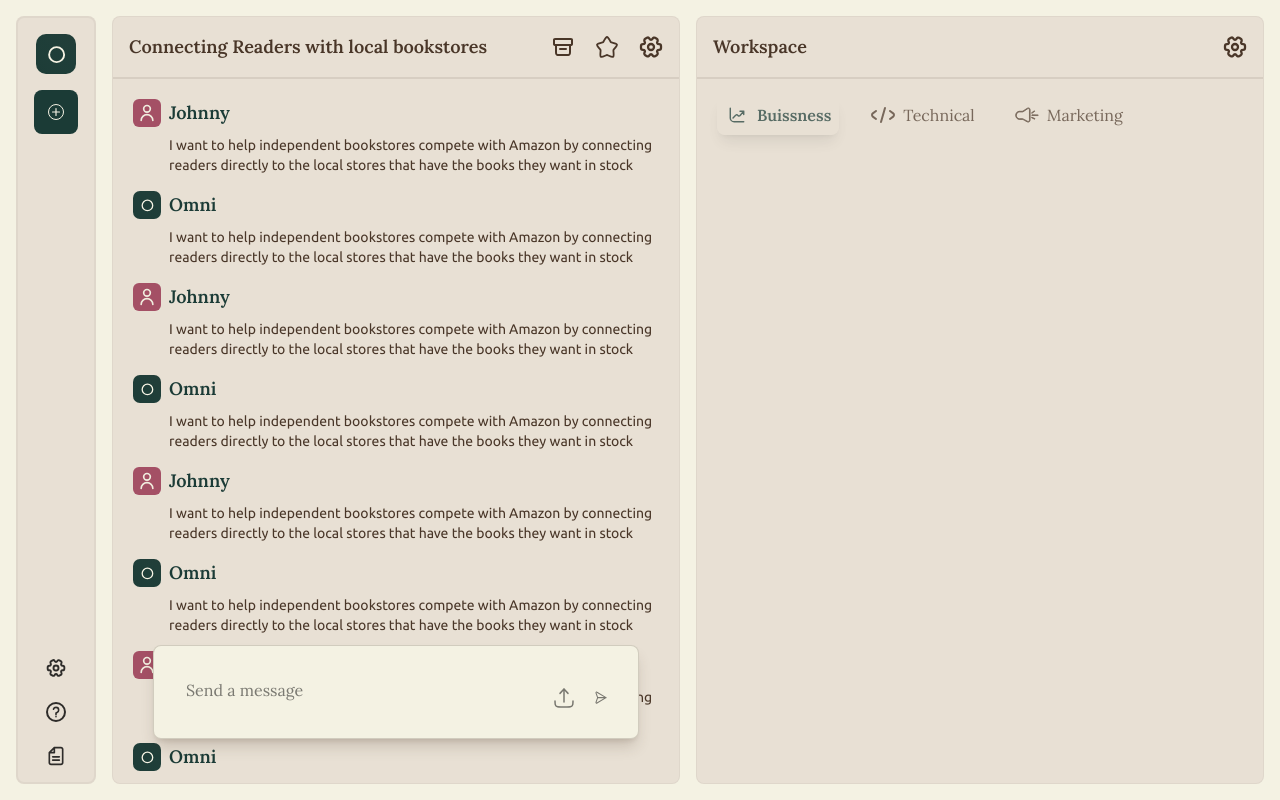
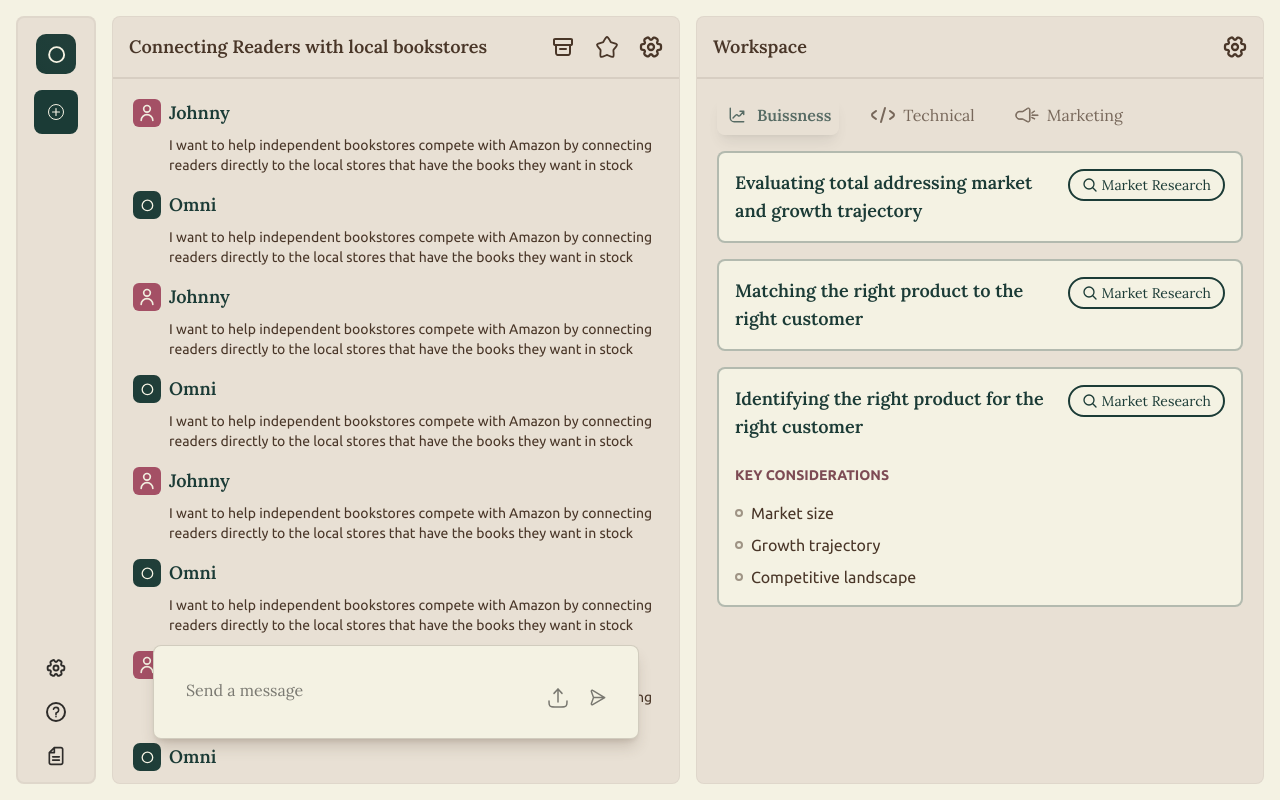
Before and after one commit to web3sandyyy/launchboard, a Next.js app: page / in a window 1280 px wide. Both pictures are taken after typing "Sample" into the empty fields and a click on the button 949 px from the left and 426 px from the top of the page. Built offline with nearby package versions, Linux system fonts and the light colour scheme.

Commit message:
workspace chats added

```diff
--- a/src/components/Chat.tsx
+++ b/src/components/Chat.tsx
@@ -58,20 +58,6 @@ const Chat = () => {
           message="I want to help independent bookstores compete with Amazon by connecting readers directly to the local stores that have the books they want in stock"
         />
         <AiChat message="I want to help independent bookstores compete with Amazon by connecting readers directly to the local stores that have the books they want in stock" />
-        <UserChat
-          username="Johnny"
-          message="I want to help independent bookstores compete with Amazon by connecting readers directly to the local stores that have the books they want in stock"
-        />
-        <AiChat message="I want to help independent bookstores compete with Amazon by connecting readers directly to the local stores that have the books they want in stock" />
-        <UserChat
-          username="Johnny"
-          message="I want to help independent bookstores compete with Amazon by connecting readers directly to the local stores that have the books they want in stock"
-        />
-        <AiChat message="I want to help independent bookstores compete with Amazon by connecting readers directly to the local stores that have the books they want in stock" />
-        <UserChat
-          username="Johnny"
-          message="I want to help independent bookstores compete with Amazon by connecting readers directly to the local stores that have the books they want in stock"
-        />
 
         <InputBox placeholder="Send a message" css="sticky bottom-6 left-5 w-[calc(100%-2.5rem)]" />
       </div>
--- a/src/components/InputBox.tsx
+++ b/src/components/InputBox.tsx
@@ -49,7 +49,7 @@ const InputBox = ({
           <Image
             src={upload}
             alt="upload"
-            className="p-1 w-8 h-8 opacity-50 mt-3 rounded-full hover:bg-brown/20 hover:opacity-70 transition-all duration-200"
+            className="p-1 w-8 h-8 min-w-8 min-h-8 opacity-50 mt-3 rounded-full hover:bg-brown/20 hover:opacity-70 transition-all duration-200"
           />
         )}
 
@@ -58,7 +58,7 @@ const InputBox = ({
             <Image
               src={send}
               alt="send"
-              className="p-1 w-8 h-8 opacity-50 mt-3 rounded-full hover:bg-brown/20 hover:opacity-70 transition-all duration-200"
+              className="p-1 w-8 h-8 min-w-8 min-h-8 opacity-50 mt-3 rounded-full hover:bg-brown/20 hover:opacity-70 transition-all duration-200"
             />
           </button>
         )}
--- a/src/components/Workspace.tsx
+++ b/src/components/Workspace.tsx
@@ -8,7 +8,7 @@ import marketing from "@/assets/icons/market.svg";
 import buissnessSelected from "@/assets/icons/buissnessGreen.svg";
 import technicalSelected from "@/assets/icons/technicalGreen.svg";
 import marketingSelected from "@/assets/icons/marketGreen.svg";
-
+import WorkspaceChat from "./WorkspaceChat";
 import { useState } from "react";
 
 const Workspace = () => {
@@ -31,6 +31,24 @@ const Workspace = () => {
     },
   ];
 
+  const workspaceChats = [
+    {
+      title: "Evaluating total addressing market and growth trajectory",
+      researchType: "Market Research",
+      keyPoints: ["Market size", "Growth trajectory", "Competitive landscape"],
+    },
+    {
+      title: "Matching the right product to the right customer",
+      researchType: "Market Research",
+      keyPoints: ["Market size", "Growth trajectory", "Competitive landscape"],
+    },
+    {
+      title: "Identifying the right product for the right customer",
+      researchType: "Market Research",
+      keyPoints: ["Market size", "Growth trajectory", "Competitive landscape"],
+    },
+  ];
+
   return (
     <div className="w-full max-h-full bg-tertiary rounded-lg border border-brown/5 flex flex-col ">
       <div className="flex justify-between items-center p-4 border-b-2 border-brown/10 ">
@@ -43,15 +61,47 @@ const Workspace = () => {
 
       <div className="p-5 pt-4  flex flex-col gap-4 flex-grow relative overflow-y-auto max-h-full">
         <div className="flex gap-6">
-          {
-            options.map((option, index) => (
-              <div key={index} className={`flex items-center gap-2 opacity-70 cursor-pointer p-2 rounded-lg ${selected === option.name ? "shadow-lg" : ""}`} onClick={() => setSelected(option.name)}>
-                <Image src={selected === option.name ? option.selectedIcon : option.icon} alt={option.name} className="w-6 h-6" />
-                <p className={` ${selected === option.name ? "font-semibold text-primary" : "font-normal text-brown"}`}>{option.name}</p>
-              </div>
-            ))
-          }
+          {options.map((option, index) => (
+            <div
+              key={index}
+              className={`flex items-center gap-2 opacity-70 cursor-pointer p-2 rounded-lg ${
+                selected === option.name ? "shadow-lg" : ""
+              }`}
+              onClick={() => setSelected(option.name)}
+            >
+              <Image
+                src={
+                  selected === option.name ? option.selectedIcon : option.icon
+                }
+                alt={option.name}
+                className="w-6 h-6"
+              />
+              <p
+                className={` ${
+                  selected === option.name
+                    ? "font-semibold text-primary"
+                    : "font-normal text-brown"
+                }`}
+              >
+                {option.name}
+              </p>
+            </div>
+          ))}
         </div>
+
+        {
+          <div className="flex flex-col gap-4">
+            {workspaceChats.map((chat, index) => (
+              <WorkspaceChat
+                key={index}
+                title={chat.title}
+                researchType={chat.researchType}
+                keyPoints={chat.keyPoints}
+                showKeyConsiderations={index === workspaceChats.length - 1}
+              />
+            ))}
+          </div>
+        }
       </div>
     </div>
   );
--- /dev/null
+++ b/src/components/WorkspaceChat.tsx
@@ -0,0 +1,60 @@
+import React, { useState } from "react";
+import Image from "next/image";
+import search from "@/assets/icons/search.svg";
+import { motion, AnimatePresence } from "framer-motion";
+
+const WorkspaceChat = ({
+  title,
+  researchType,
+  keyPoints,
+  showKeyConsiderations = true,
+}: {
+  title: string;
+  researchType: string;
+  keyPoints: string[];
+  showKeyConsiderations: boolean;
+}) => {
+  const [showPoints, setShowPoints] = useState<boolean>(showKeyConsiderations);
+
+  return (
+    <div
+      className="bg-secondary rounded-lg p-4 border-2 border-primary/30"
+      onClick={() => setShowPoints(!showPoints)}
+    >
+      <div className="flex  gap-2">
+        <p className="text-lg font-semibold text-primary flex-grow">{title}</p>
+
+        <div className="flex items-center gap-1 w-fit border-2 border-primary rounded-full p-1 px-3 min-w-fit h-fit">
+          <Image src={search} alt="search" className="w-4 h-4" />
+          <p className="text-primary text-sm">{researchType}</p>
+        </div>
+      </div>
+      <AnimatePresence>
+        {keyPoints && showPoints && (
+          <motion.div
+            initial={{ height: 0 }}
+            animate={{ height: "auto" }}
+            exit={{ height: 0 }}
+            className="overflow-hidden"
+          >
+            <p className="text-rose-950 opacity-70 text-sm font-semibold mt-6 font-ubuntu uppercase">
+              key considerations
+            </p>
+
+            <div className="flex flex-col gap-2 mt-4 font-ubuntu">
+              {keyPoints.map((point, index) => (
+                <div key={index} className="flex gap-2">
+                  <div className="border-2 border-brown/50 p-[2px] h-fit rounded-full mt-[0.5rem]"></div>
+
+                  <p className="text-brown ">{point}</p>
+                </div>
+              ))}
+            </div>
+          </motion.div>
+        )}
+      </AnimatePresence>
+    </div>
+  );
+};
+
+export default WorkspaceChat;
```
Also changed, not shown: src/assets/icons/search.svg (added).
